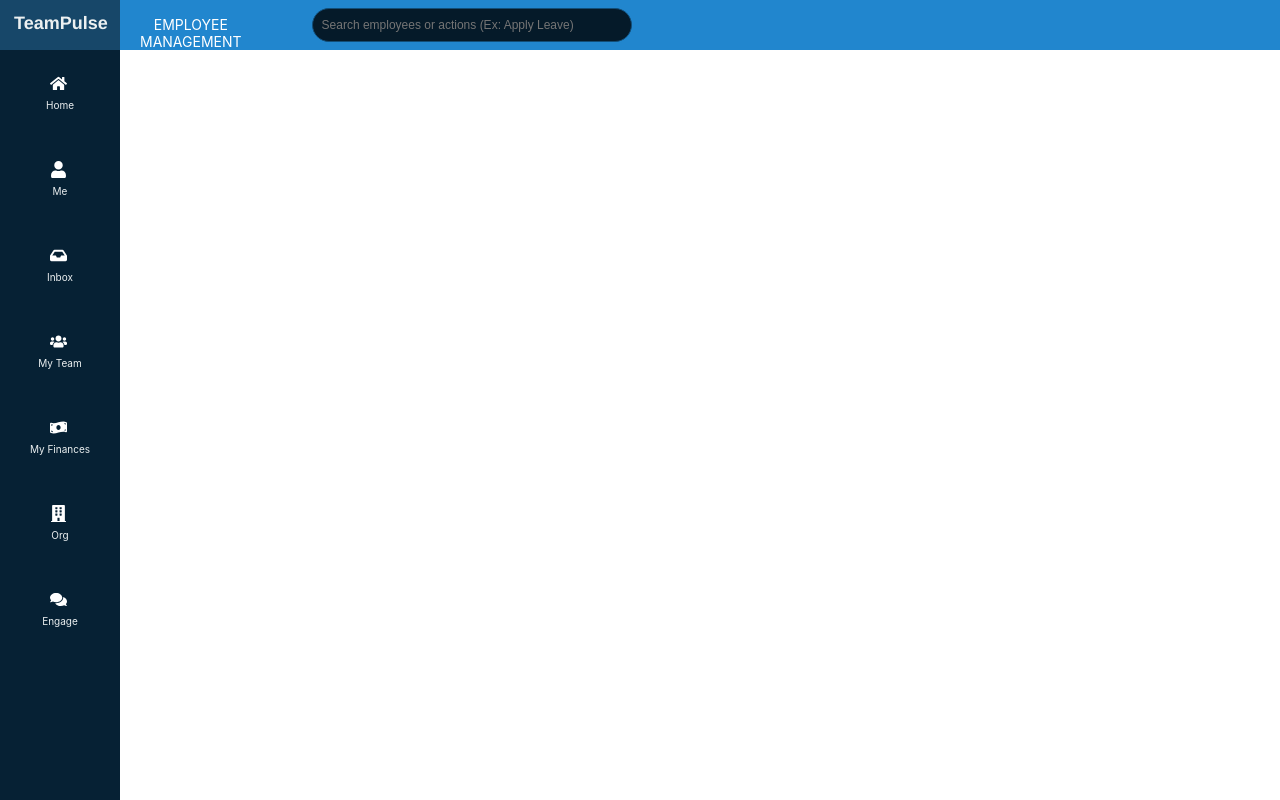
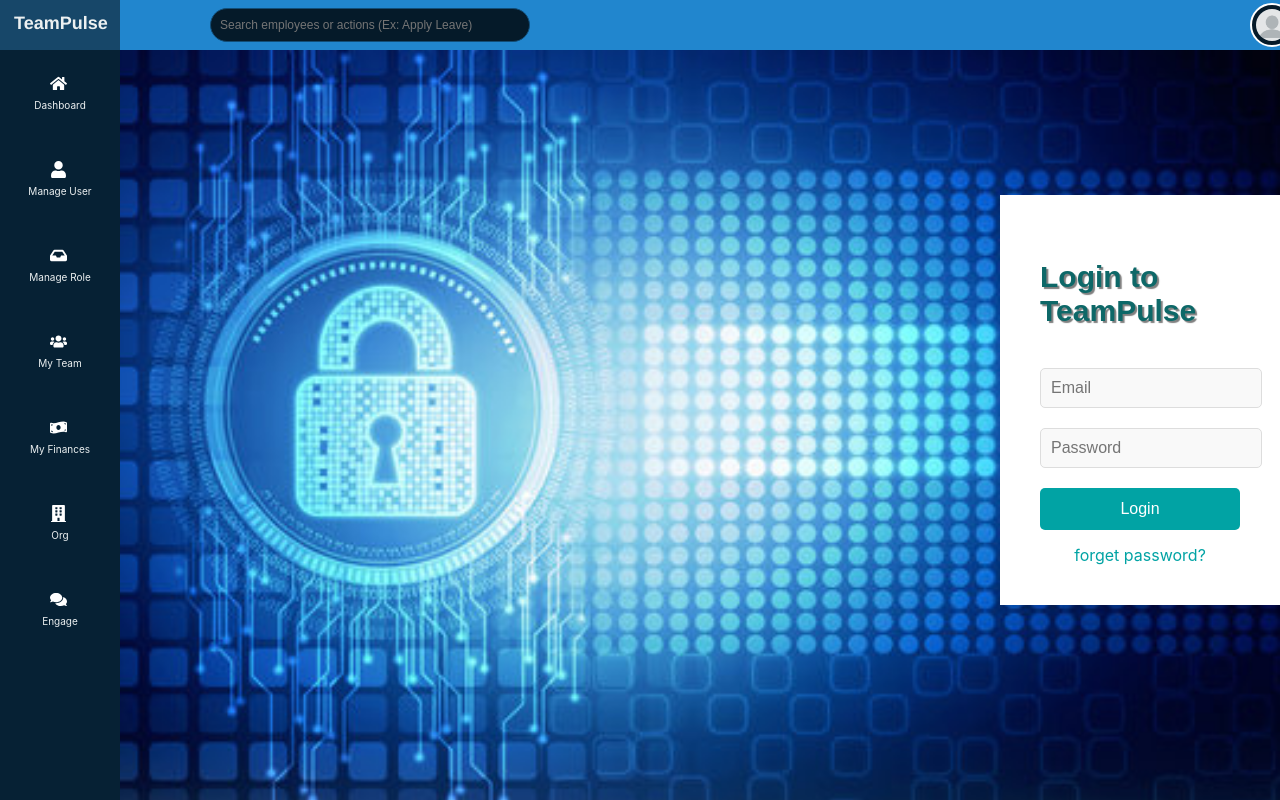
Before and after one commit to garvguptaaa/employee-management, a React (Create React App) app: page /manage-role in a window 1280 px wide. Built offline with nearby package versions, Linux system fonts and the light colour scheme; sample sign-in values are in the browser's storage.

Commit message:
Add user and role management pages with routing and styles

```diff
--- a/src/App.js
+++ b/src/App.js
@@ -4,6 +4,8 @@ import SideBar from "./component/sidebar/SideBar";
 import Home from "./pages/home/Home";
 import LoginPage from "./pages/login/LoginPage";
 import ProfilePage from "./pages/profile/ProfilePage";
+import ManageRole from "./pages/manage-role/ManageRole";
+import ManageUser from "./pages/manage-user/ManageUser";
 
 function App() {
   const navigate = useNavigate();
@@ -45,8 +47,18 @@ function App() {
         ) : (
           <>
             <Route path="/" element={<Navigate replace to="/home" />} />
-            <Route path="/home" element={<Home />} />
-            <Route path="/profile" element={<ProfilePage />} />
+            <Route path="/home" element={<Home onLogout={() => {
+              checkLogin();
+            }}s />} />
+            <Route path="/profile" element={<ProfilePage onLogout={() => {
+              checkLogin();
+            }} />} />
+            <Route path="/manage-user" element={<ManageUser onLogout={() => {
+              checkLogin();
+            }} />} />
+            <Route path="/manage-role" element={<ManageRole onLogout={() => {
+              checkLogin();
+            }} />} />
           </>
         )}
       </Routes>
--- a/src/component/sidebar/SideBar.js
+++ b/src/component/sidebar/SideBar.js
@@ -37,7 +37,7 @@ function SideBar(props) {
           </Link>
         </div>
         <div className="text">
-          <p> EMPLOYEE MANAGEMENT APP</p>
+          {/* <p> EMPLOYEE MANAGEMENT APP</p> */}
         </div>
         <div className="search-container">
           <form>
@@ -96,23 +96,23 @@ function SideBar(props) {
                 <div className="side-icon">
                   <FaHome align size={17} color="white" />
                 </div>
-                <div className="side-icon-name"> Home</div>
+                <div className="side-icon-name"> Dashboard</div>
               </Link>
             </li>
             <li>
-              <Link to="/me">
+              <Link to="/manage-user">
                 <div className="side-icon">
                   <FaUser size={17} color="white" />
                 </div>
-                <div className="side-icon-name"> Me</div>
+                <div className="side-icon-name"> Manage User</div>
               </Link>
             </li>
             <li>
-              <Link to="/inbox">
+              <Link to="/manage-role">
                 <div className="side-icon">
                   <FaInbox size={17} color="white" />
                 </div>
-                <div className="side-icon-name">Inbox</div>
+                <div className="side-icon-name">Manage Role</div>
               </Link>
             </li>
             <li>
--- /dev/null
+++ b/src/pages/manage-role/ManageRole.css
@@ -0,0 +1,92 @@
+
+body {
+    margin: 0;
+    padding: 0;
+
+
+}
+.text-danger{
+  color: red;
+  font-weight: bold;
+}
+  .login-container {
+    display: flex;
+    align-items: center;
+    padding-left: 1000px;
+    height: 100vh;
+    background-image: url('../../assets/background-Image.jpg');
+    background-repeat: no-repeat;
+    background-size: cover;
+    background-position: center center;
+  }
+
+  .login-box {
+    background-color: white;
+    padding: 40px;
+    /* border-radius: 50px; */
+    box-shadow: 0 4px 8px rgba(0, 0, 0, 0.1);
+    max-width: 400px;
+    width: 100%;
+  }
+
+h2 {
+    font-family: sans-serif;
+    font-size: 30px;
+    color: #0d6868;
+    margin-bottom: 40px;
+    text-shadow: 2px 2px 1px rgba(0, 0, 0, 0.5);
+}
+
+
+  .input-group {
+    margin-bottom: 20px;
+  }
+
+  .input-group label {
+    font-size: 14px;
+    color: #666;
+    display: block;
+    margin-bottom: 8px;
+  }
+
+  .input-group input {
+    width: 100%;
+    padding: 10px;
+    font-size: 16px;
+    border: 1px solid #ddd;
+    border-radius: 5px;
+    background-color: #f9f9f9;
+  }
+
+  .input-group input:focus {
+    border-color: #01a3a4;
+  }
+
+  .login-btn {
+    width: 100%;
+    padding: 12px;
+    font-size: 16px;
+    background-color: #01a3a4;
+    color: white;
+    border: none;
+    border-radius: 5px;
+    cursor: pointer;
+  }
+
+  .login-btn:hover {
+    background-color: #019b96;
+  }
+
+  .forgot-password {
+    text-align: center;
+    margin-top: 15px;
+  }
+
+  .forgot-password a {
+    color: #01a3a4;
+    text-decoration: none;
+  }
+
+  .forgot-password a:hover {
+    text-decoration: underline;
+  }
--- /dev/null
+++ b/src/pages/manage-role/ManageRole.js
@@ -0,0 +1,74 @@
+import React from "react";
+import { useForm } from "react-hook-form";
+import { Link, useNavigate } from "react-router-dom";
+import "./ManageRole.css";
+
+const ManageRole = (props) => {
+  const navigate = useNavigate();
+  const {
+    handleSubmit,
+    register,
+    formState: { errors },
+  } = useForm();
+  console.log('errors',errors)
+  const handleLogin = (data) => {
+    localStorage.setItem('UserData',JSON.stringify(data));
+    props.onLogin()
+    navigate("/home");
+  };
+
+  return (
+    <div className="login-container">
+      <div className="login-box">
+        <h2>Login to TeamPulse</h2>
+
+        {/* Show error message if invalid credentials */}
+
+        <form onSubmit={handleSubmit(handleLogin)}>
+          <div className="input-group">
+            <input
+              type="text"
+              autoComplete="off"
+              placeholder="Email"
+              {...register("email", {
+                required: true,
+                pattern: /^\w+@[a-zA-Z_]+?\.[a-zA-Z]{2,3}$/,
+              })}
+            />
+            <div>
+              {errors.email && (
+                <span className="text-danger fs-12">{errors.email.type == 'pattern' ? 'Please Enter Valid Email' : 'Please Enter Email'}</span>
+              )}
+            </div>
+          </div>
+
+          <div className="input-group">
+            <input
+              type="password"
+              placeholder="Password"
+              {...register("password", {
+                required: true,
+                // pattern: /^^(?=.*[A-Za-z0-9])(?=.*\d)(?=.*[@$!%*#?&])[A-Za-z\d@$!%*#?&]{6,20}$/
+              })}
+            />
+            <div>
+              {errors.password && (
+                <span className="text-danger fs-12">Please Enter Password</span>
+              )}
+            </div>
+          </div>
+
+          <button type="submit" className="login-btn">
+            Login
+          </button>
+
+          <div className="forgot-password">
+            <Link to="/forget password">forget password?</Link>
+          </div>
+        </form>
+      </div>
+    </div>
+  );
+};
+
+export default ManageRole;
--- /dev/null
+++ b/src/pages/manage-user/ManageUser.css
@@ -0,0 +1,92 @@
+
+body {
+    margin: 0;
+    padding: 0;
+
+
+}
+.text-danger{
+  color: red;
+  font-weight: bold;
+}
+  .login-container {
+    display: flex;
+    align-items: center;
+    padding-left: 1000px;
+    height: 100vh;
+    background-image: url('../../assets/background-Image.jpg');
+    background-repeat: no-repeat;
+    background-size: cover;
+    background-position: center center;
+  }
+
+  .login-box {
+    background-color: white;
+    padding: 40px;
+    /* border-radius: 50px; */
+    box-shadow: 0 4px 8px rgba(0, 0, 0, 0.1);
+    max-width: 400px;
+    width: 100%;
+  }
+
+h2 {
+    font-family: sans-serif;
+    font-size: 30px;
+    color: #0d6868;
+    margin-bottom: 40px;
+    text-shadow: 2px 2px 1px rgba(0, 0, 0, 0.5);
+}
+
+
+  .input-group {
+    margin-bottom: 20px;
+  }
+
+  .input-group label {
+    font-size: 14px;
+    color: #666;
+    display: block;
+    margin-bottom: 8px;
+  }
+
+  .input-group input {
+    width: 100%;
+    padding: 10px;
+    font-size: 16px;
+    border: 1px solid #ddd;
+    border-radius: 5px;
+    background-color: #f9f9f9;
+  }
+
+  .input-group input:focus {
+    border-color: #01a3a4;
+  }
+
+  .login-btn {
+    width: 100%;
+    padding: 12px;
+    font-size: 16px;
+    background-color: #01a3a4;
+    color: white;
+    border: none;
+    border-radius: 5px;
+    cursor: pointer;
+  }
+
+  .login-btn:hover {
+    background-color: #019b96;
+  }
+
+  .forgot-password {
+    text-align: center;
+    margin-top: 15px;
+  }
+
+  .forgot-password a {
+    color: #01a3a4;
+    text-decoration: none;
+  }
+
+  .forgot-password a:hover {
+    text-decoration: underline;
+  }
--- /dev/null
+++ b/src/pages/manage-user/ManageUser.js
@@ -0,0 +1,74 @@
+import React from "react";
+import { useForm } from "react-hook-form";
+import { Link, useNavigate } from "react-router-dom";
+import "./ManageUser.css";
+
+const ManageUser = (props) => {
+  const navigate = useNavigate();
+  const {
+    handleSubmit,
+    register,
+    formState: { errors },
+  } = useForm();
+  console.log('errors',errors)
+  const handleLogin = (data) => {
+    localStorage.setItem('UserData',JSON.stringify(data));
+    props.onLogin()
+    navigate("/home");
+  };
+
+  return (
+    <div className="login-container">
+      <div className="login-box">
+        <h2>Login to TeamPulse</h2>
+
+        {/* Show error message if invalid credentials */}
+
+        <form onSubmit={handleSubmit(handleLogin)}>
+          <div className="input-group">
+            <input
+              type="text"
+              autoComplete="off"
+              placeholder="Email"
+              {...register("email", {
+                required: true,
+                pattern: /^\w+@[a-zA-Z_]+?\.[a-zA-Z]{2,3}$/,
+              })}
+            />
+            <div>
+              {errors.email && (
+                <span className="text-danger fs-12">{errors.email.type == 'pattern' ? 'Please Enter Valid Email' : 'Please Enter Email'}</span>
+              )}
+            </div>
+          </div>
+
+          <div className="input-group">
+            <input
+              type="password"
+              placeholder="Password"
+              {...register("password", {
+                required: true,
+                // pattern: /^^(?=.*[A-Za-z0-9])(?=.*\d)(?=.*[@$!%*#?&])[A-Za-z\d@$!%*#?&]{6,20}$/
+              })}
+            />
+            <div>
+              {errors.password && (
+                <span className="text-danger fs-12">Please Enter Password</span>
+              )}
+            </div>
+          </div>
+
+          <button type="submit" className="login-btn">
+            Login
+          </button>
+
+          <div className="forgot-password">
+            <Link to="/forget password">forget password?</Link>
+          </div>
+        </form>
+      </div>
+    </div>
+  );
+};
+
+export default ManageUser;
--- a/src/pages/profile/ProfilePage.js
+++ b/src/pages/profile/ProfilePage.js
@@ -102,5 +102,4 @@ function ProfilePage() {
   );
 }
 
-
 export default ProfilePage;
```
